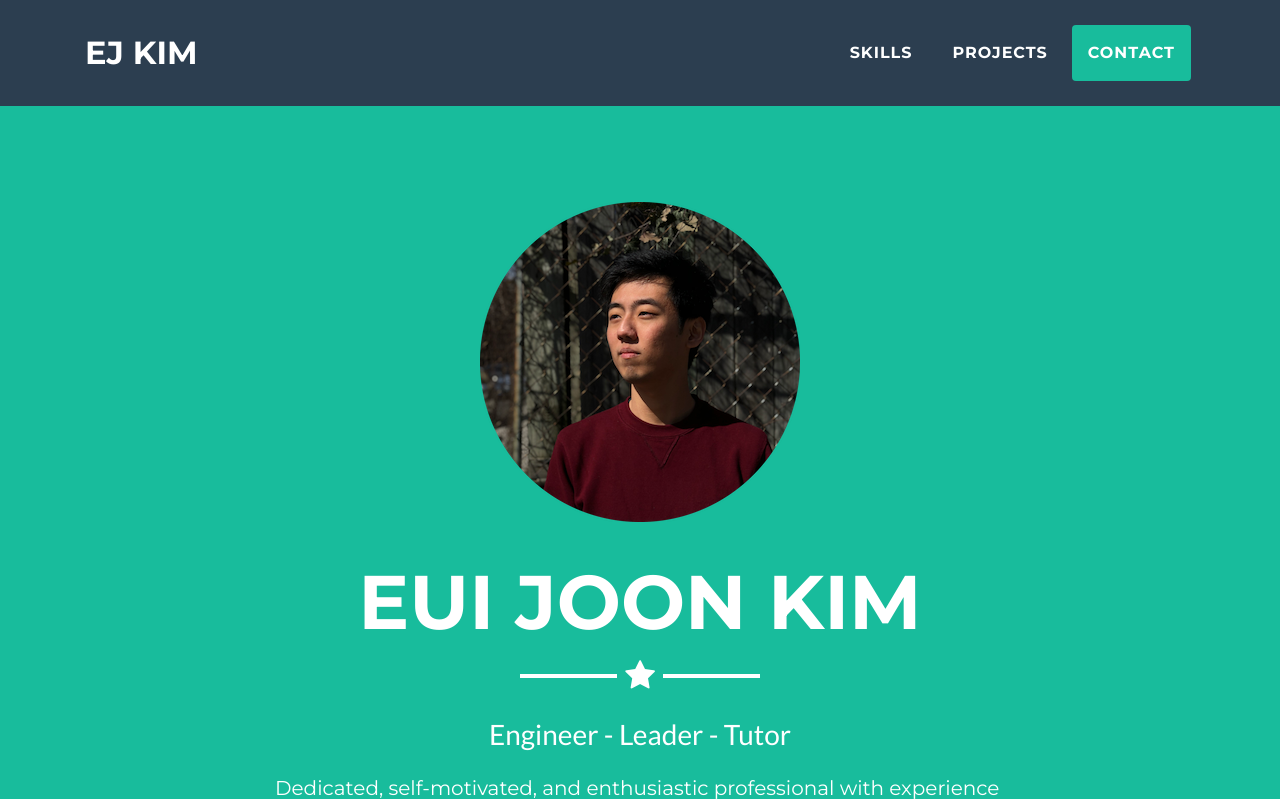
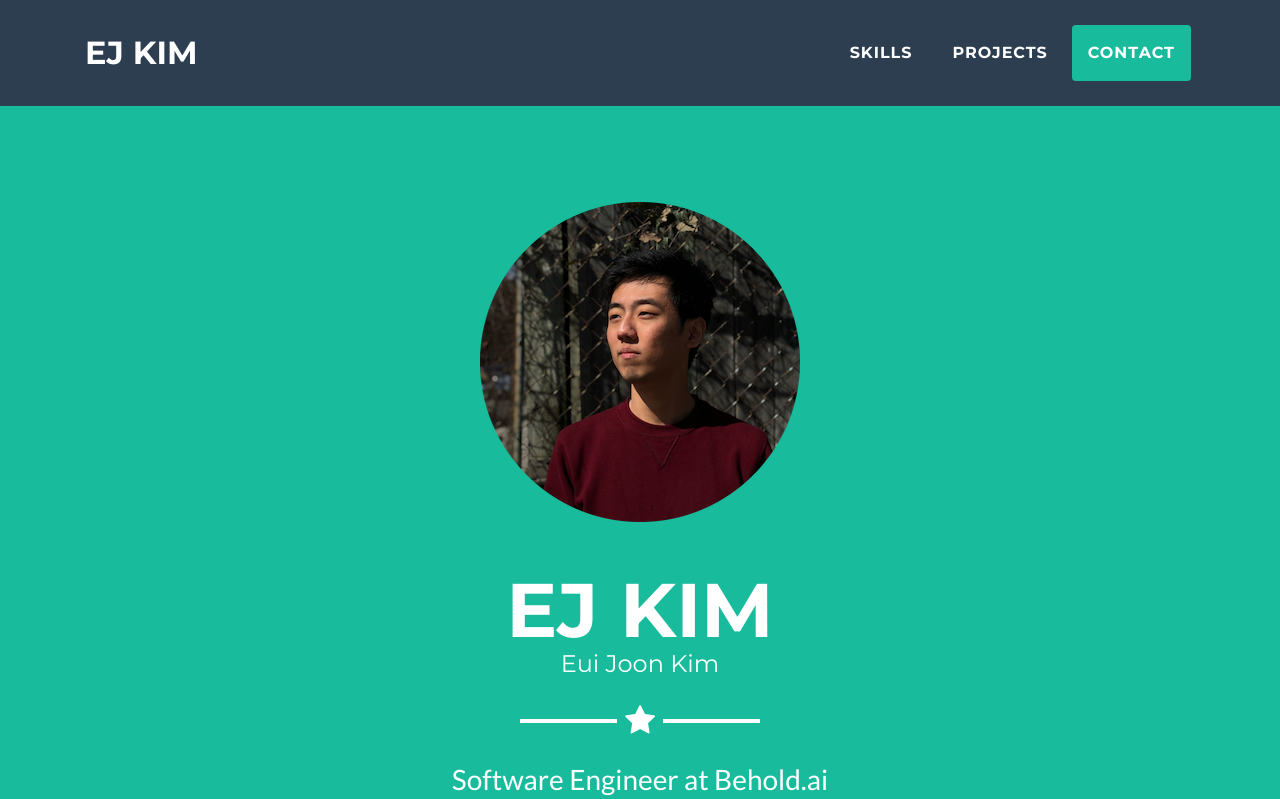
Before and after one commit to ejkim1996/ejkim1996.github.io, a plain HTML site: page index.html in a window 1280 px wide. Shown: the top 799 px of the page. Drawn offline with Linux system fonts and the light colour scheme.

Commit message:
changed headline

```diff
--- a/index.html
+++ b/index.html
@@ -66,9 +66,10 @@ These experiences help me communicate well within and between teams, come up wit
     <header class="masthead bg-primary text-white text-center">
         <div class="container">
             <img class="img-fluid mb-5 d-block mx-auto" src="img/profile.png" alt="">
-            <h1 class="text-uppercase mb-0">Eui Joon Kim</h1>
+            <h1 class="text-uppercase mb-0 p-2">EJ Kim</h1>
+            <h4 class="font-weight-light mb-0">Eui Joon Kim</h4>
             <hr class="star-light">
-            <h2 class="font-weight-light mb-0">Engineer - Leader - Tutor</h2>
+            <h2 class="font-weight-light mb-0">Software Engineer at Behold.ai</h2>
             <br>
             <div class="row">
                 <div class="col-md-2"></div>
```
